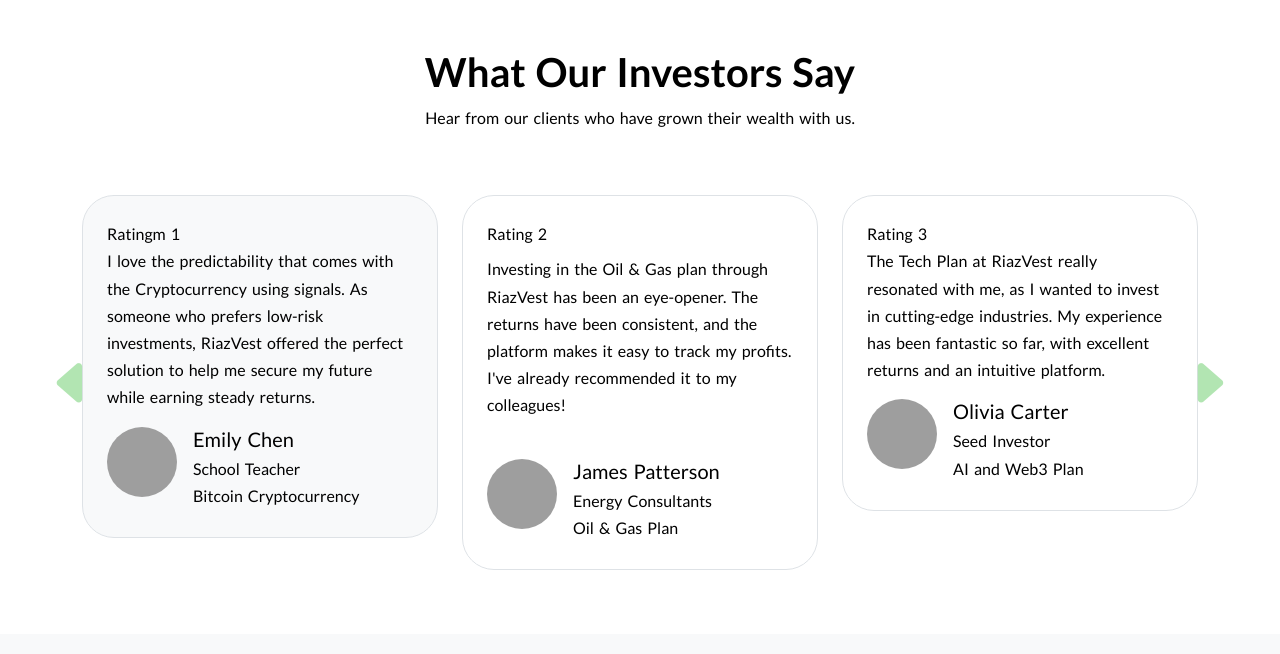
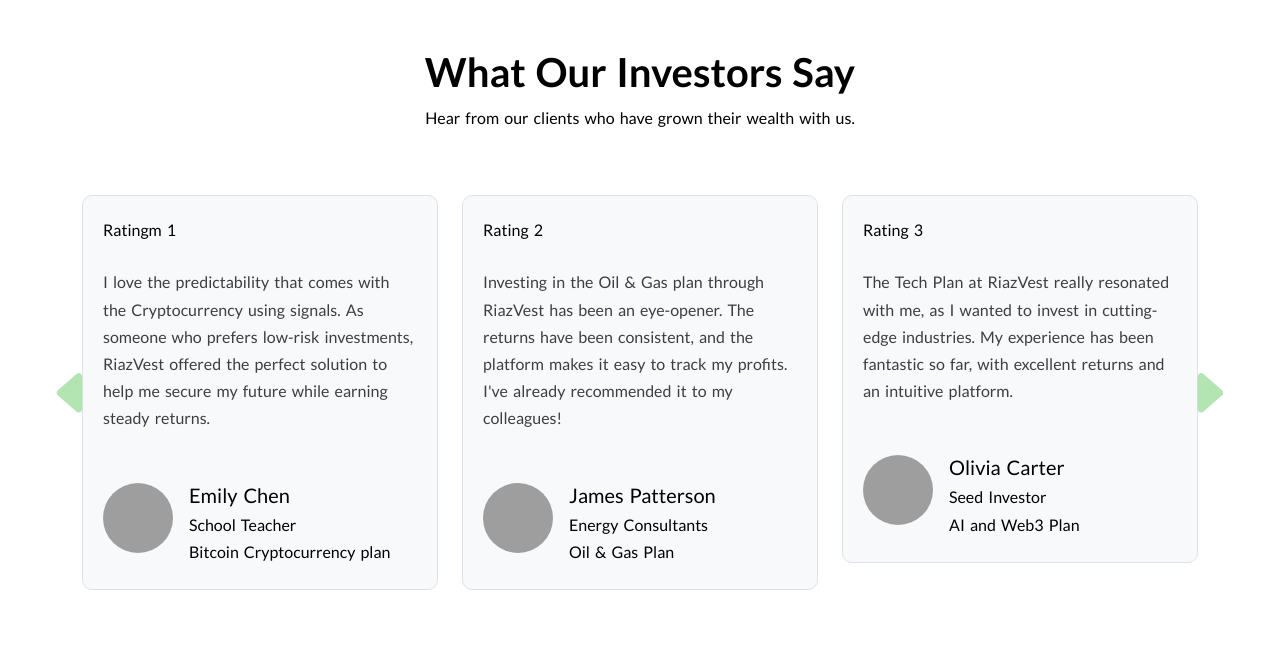
Before and after one commit to ndmichael/riazwealth, a Django app: page / in a window 1280 px wide. Shown: the part 3757-4411 px from the top of the page. Before the commit the page ends 4327 px from the top, so only its background shows below. Run offline with Django 5.2, Linux system fonts and the light colour scheme; some libraries are stand-ins or nearby versions; grey boxes are pictures that could not be loaded.

Commit message:
Proper styling of the carousel

```diff
--- a/pages/templates/pages/index.html
+++ b/pages/templates/pages/index.html
@@ -434,7 +434,7 @@
             <section class="container">
                 <div class="row">
                     <article class="col-12 col-md-4">
-                        <div class="border p-4 rounded-5 bg-light">
+                        <div class="testimony border bg-light">
                             <span>Ratingm 1</span>
                             <p>
                                 I love the predictability that comes with the Cryptocurrency using signals.
@@ -451,15 +451,15 @@
                                 <div class="ps-3">
                                     <h5> Emily Chen </h5>
                                     <h6>School Teacher</h6>
-                                    <h6>Bitcoin Cryptocurrency</h6>
+                                    <h6 class="choice-plan">Bitcoin Cryptocurrency plan</h6>
                                 </div>
                             </div>
                         </div>
                     </article>
                     <article class="col-12 col-md-4">
-                        <div class="border p-4 rounded-5">
+                        <div class="testimony border bg-light">
                             <span>Rating 2</span>
-                            <p class="pt-2 pb-4">
+                            <p>
                                 Investing in the Oil & Gas plan through RiazVest has been an eye-opener.
                                 The returns have been consistent,
                                 and the platform makes it easy to track my profits.
@@ -475,13 +475,13 @@
                                 <div class="ps-3">
                                     <h5>James Patterson</h5>
                                     <h6>Energy Consultants</h6>
-                                    <h6>Oil & Gas Plan</h6>
+                                    <h6 class="choice-plan">Oil & Gas Plan</h6>
                                 </div>
                             </div>
                         </div>
                     </article>
                     <article class="col-12 col-md-4">
-                        <div class="border p-4 rounded-5">
+                        <div class="testimony border bg-light">
                             <span>Rating 3</span>
                             <p>
                                 The Tech Plan at RiazVest really resonated with me, as I wanted to invest in cutting-edge industries.
@@ -498,7 +498,7 @@
                                 <div class="ps-3">
                                     <h5> Olivia Carter</h5>
                                     <h6> Seed Investor </h6>
-                                    <h6>AI and Web3 Plan</h6>
+                                    <h6 class="choice-plan">AI and Web3 Plan</h6>
                                 </div>
                             </div>
                         </div>
@@ -510,7 +510,7 @@
             <section class="container">
                 <div class="row g-5">
                     <article class="col-12 col-md-4">
-                        <div class="border p-4 rounded-5">
+                        <div class="testimony border p-4 rounded-5">
                             <span>Rating 4</span>
                             <p>
                                 Investing in real estate was a new venture for me, but RiazVest made it so easy to get started.
@@ -518,17 +518,22 @@
                                 and I'm seeing consistent growth every week.
                             </p>
                             <div class="d-flex">
-                                <img src="" alt="profile image">
+                                <img
+                                    class="img-fluid rounded-circle"
+                                    src="{% static 'images/bg_investment.jpg' %}"
+                                    alt="profile image"
+                                    style="height: 70px; width: 70px;"
+                                >
                                 <div class="ps-3">
                                     <h5> Engineer </h5>
                                     <h6>What they do</h6>
-                                    <h6>Real Estate Plan</h6>
+                                    <h6 class="choice-plan">Real Estate Plan</h6>
                                 </div>
                             </div>
                         </div>
                     </article>
                     <article class="col-12 col-md-4">
-                        <div class="border p-4 rounded-5">
+                        <div class="testimony border rounded-5">
                             <span>Rating 5</span>
                             <p>
                                 The Real Estate Plan on RiazVest gave me an opportunity to diversify
@@ -536,17 +541,22 @@
                                 It’s reliable, straightforward, and the returns speak for themselves.
                             </p>
                             <div class="d-flex">
-                                <img src="" alt="profile image">
+                                <img
+                                    class="img-fluid rounded-circle"
+                                    src="{% static 'images/bg_investment.jpg' %}"
+                                    alt="profile image"
+                                    style="height: 70px; width: 70px;"
+                                >
                                 <div class="ps-3">
                                     <h5> Robert Garcia</h5>
                                     <h6>Property Devloper </h6>
-                                    <h6>Real Estate Plan</h6>
+                                    <h6 class="choice-plan">Real Estate Plan</h6>
                                 </div>
                             </div>
                         </div>
                     </article>
                     <article class="col-12 col-md-4">
-                        <div class="border p-4 rounded-5">
+                        <div class="testimony border rounded-5">
                             <span>Rating 6</span>
                             <p>
                                 Investing in the Oil & Gas plan through RiazVest has been an eye-opener.
@@ -554,11 +564,16 @@
                                 I've already recommended it to my colleagues!
                             </p>
                             <div class="d-flex">
-                                <img src="" alt="profile image">
+                                <img
+                                    class="img-fluid rounded-circle"
+                                    src="{% static 'images/bg_investment.jpg' %}"
+                                    alt="profile image"
+                                    style="height: 70px; width: 70px;"
+                                >
                                 <div class="ps-3">
                                     <h5> Sarah Williams</h5>
                                     <h6>Financial Analyst</h6>
-                                    <h6>Silver and Gold Plan</h6>
+                                    <h6 class="choice-plan">Silver and Gold Plan</h6>
                                 </div>
                             </div>
                         </div>
```
